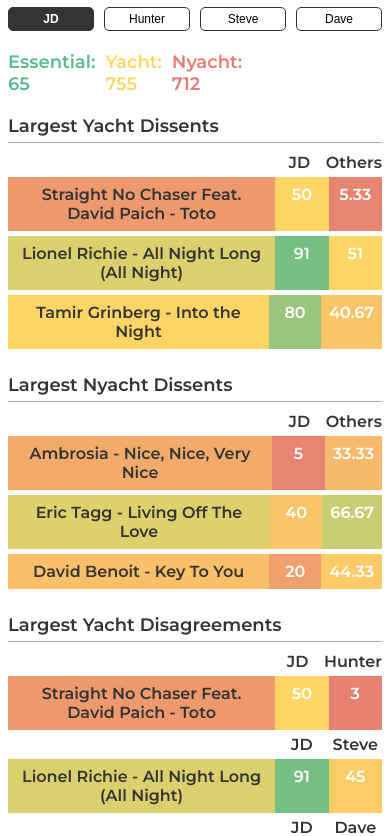
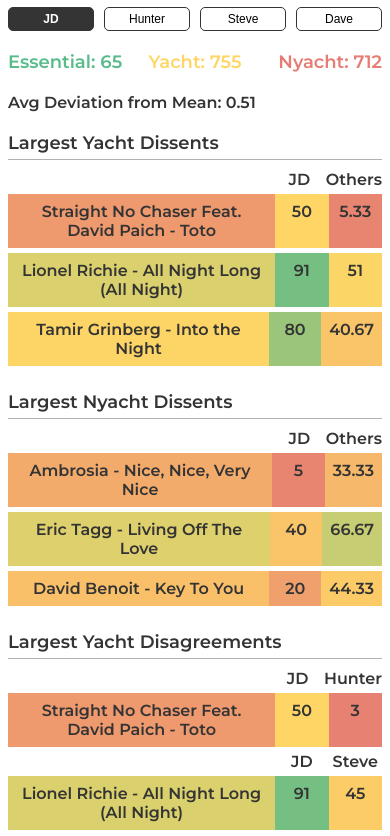
Before and after one commit to yon-dev/yon-dev.github.io, a plain HTML site: page stats.html in a window 390 px wide. Shown: the part 41-877 px from the top of the page. Drawn offline with Linux system fonts and the light colour scheme.

Commit message:
Add deviation

```diff
--- a/stats.css
+++ b/stats.css
@@ -17,10 +17,23 @@
 }
 
 .totals-row {
+  width: 40%;
   display: grid;
-  grid-template-columns: 1fr 1fr 1fr 3fr;
+  grid-template-columns: 1fr 1fr 1fr;
   grid-column-gap: 10px;
   font-size: 18px;
+}
+
+.totals-row > :nth-child(1) {
+  justify-self: start; /* Align the first column to the left */
+}
+
+.totals-row > :nth-child(2) {
+  justify-self: center; /* Center-align the second column */
+}
+
+.totals-row > :nth-child(3) {
+  justify-self: end; /* Align the third column to the right */
 }
 
 .stat-bar-header,
@@ -39,15 +52,16 @@
   padding: 8px;
 }
 
-.song-title {
-  display: inline-block;
+@media (max-width: 1000px) {
+  .totals-row {
+    width: 60%;
+    grid-template-columns: 1fr 1fr 1fr;
+  }
 }
 
-.song-title:before {
-  content: " - ";
-  white-space: pre;
+@media (max-width: 600px) {
+  .totals-row {
+    width: 100%;
+    grid-template-columns: 1fr 1fr 1fr;
+  }
 }
-
-.white {
-  color: #fff;
-}
--- a/stats.html
+++ b/stats.html
@@ -66,6 +66,10 @@
         <div class="totals-row  stat-content"></div>
       </div>
 
+      <div id="deviation" class="stat-container">
+        <div class="deviation-row stat-content"></div>
+      </div>
+
       <div id="yacht-dissent" class="stat-container">
         <div class="stat-header">
           Largest Yacht Dissents
--- a/stats.js
+++ b/stats.js
@@ -12,6 +12,7 @@ let hostStats =  {
 
 function initializeStats() {
   hostStats =  {
+    avgDeviation: 0,
     totals: { essential: 0, yacht: 0, nyacht: 0 },
     dissents: { yacht: [], nyacht: [] },
     disagreements: { yacht: {}, nyacht: {} },
@@ -28,8 +29,12 @@ function generateStats() {
     hostStats.disagreements.nyacht[hostName] = { song: {}, difference: 0, otherScore: 0 };
   });
 
+  let hostYachtskiTotal = 0;
+  let otherHostYachtskiTotal = 0;
+
   songs.forEach(song => {
     let hostScore = song[currentHost + '_score'];
+    hostYachtskiTotal += hostScore;
 
     // Update totals
     if (hostScore >= 90) {
@@ -56,6 +61,8 @@ function generateStats() {
         hostStats.disagreements.nyacht[hostName] = { difference: songDisagreement, otherScore: otherHostScore, song: song };
       }
     });
+
+    otherHostYachtskiTotal += otherHostsScoreTotal;
 
     // Update dissents
     var othersAvg = (otherHostsScoreTotal / otherHosts.length);
@@ -85,6 +92,8 @@ function generateStats() {
       hostStats.weirdEssentials.push({ otherScore: otherHostAvg, song: song });
     }
   });
+
+  hostStats.avgDeviation = (hostYachtskiTotal - (otherHostYachtskiTotal / 3)) / songs.length;
 };
 
 // On page load, generate HTML elements
@@ -119,6 +128,7 @@ document.addEventListener('DOMContentLoaded', function () {
 
   function generateEls() {
     generateTotalsElement();
+    generateDevElement();
     generateDissentElement();
     generateDisagreementElement();
     generateWeirdEssentialsElement();
@@ -143,6 +153,14 @@ document.addEventListener('DOMContentLoaded', function () {
     nyachtTotal.textContent = 'Nyacht: ' + hostStats.totals.nyacht;
     totalsEl.appendChild(nyachtTotal);
   };
+
+  function generateDevElement() {
+    const devEl = document.getElementById('deviation').querySelector('.stat-content');
+
+    var avgDeviation = document.createElement('div');
+    avgDeviation.textContent = 'Avg Deviation from Mean: ' + round(hostStats.avgDeviation);
+    devEl.appendChild(avgDeviation);
+  }
 
   function generateDissentElement() {
     const yDissentEl = document.getElementById('yacht-dissent').querySelector('.stat-content');
```
